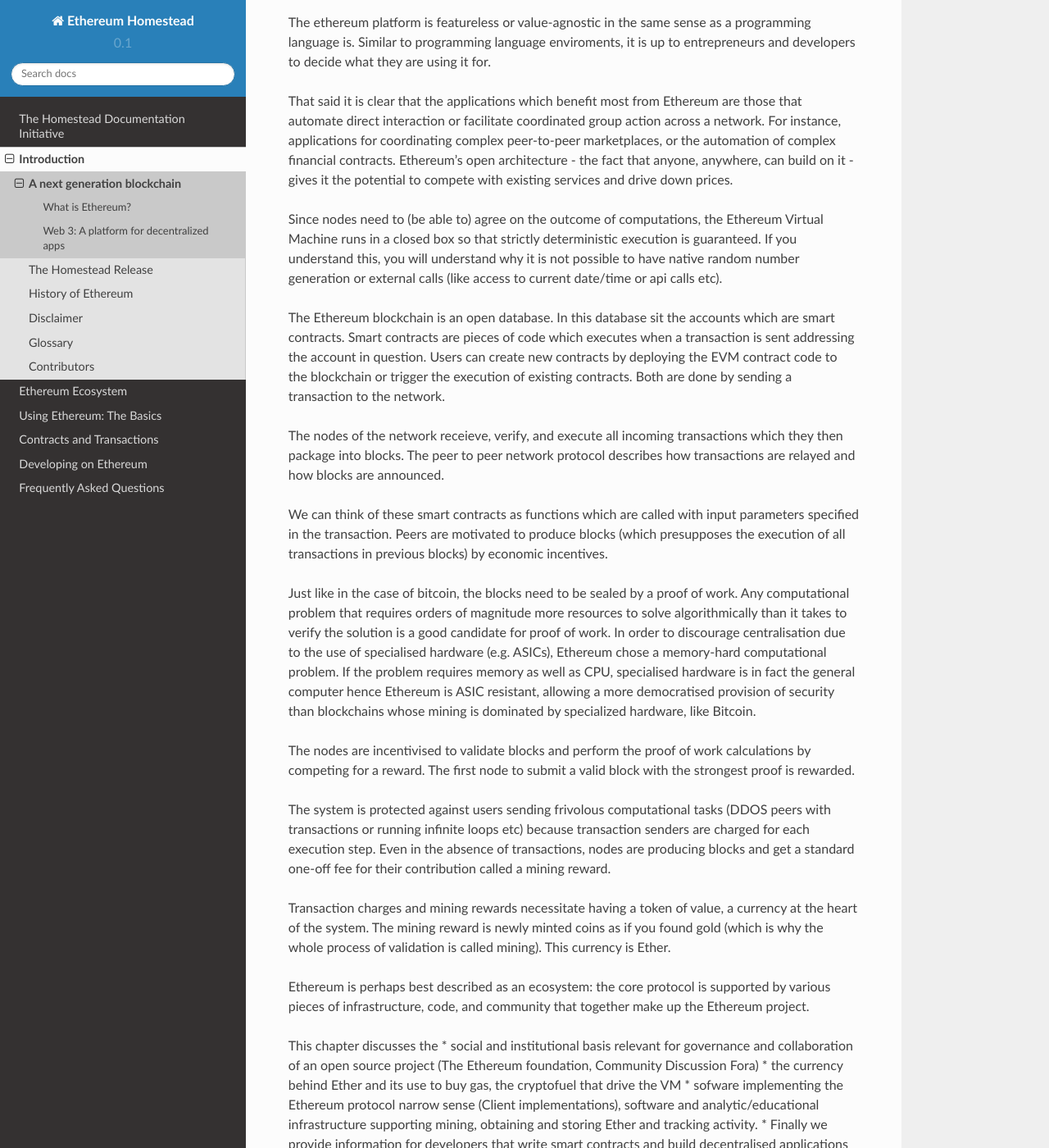
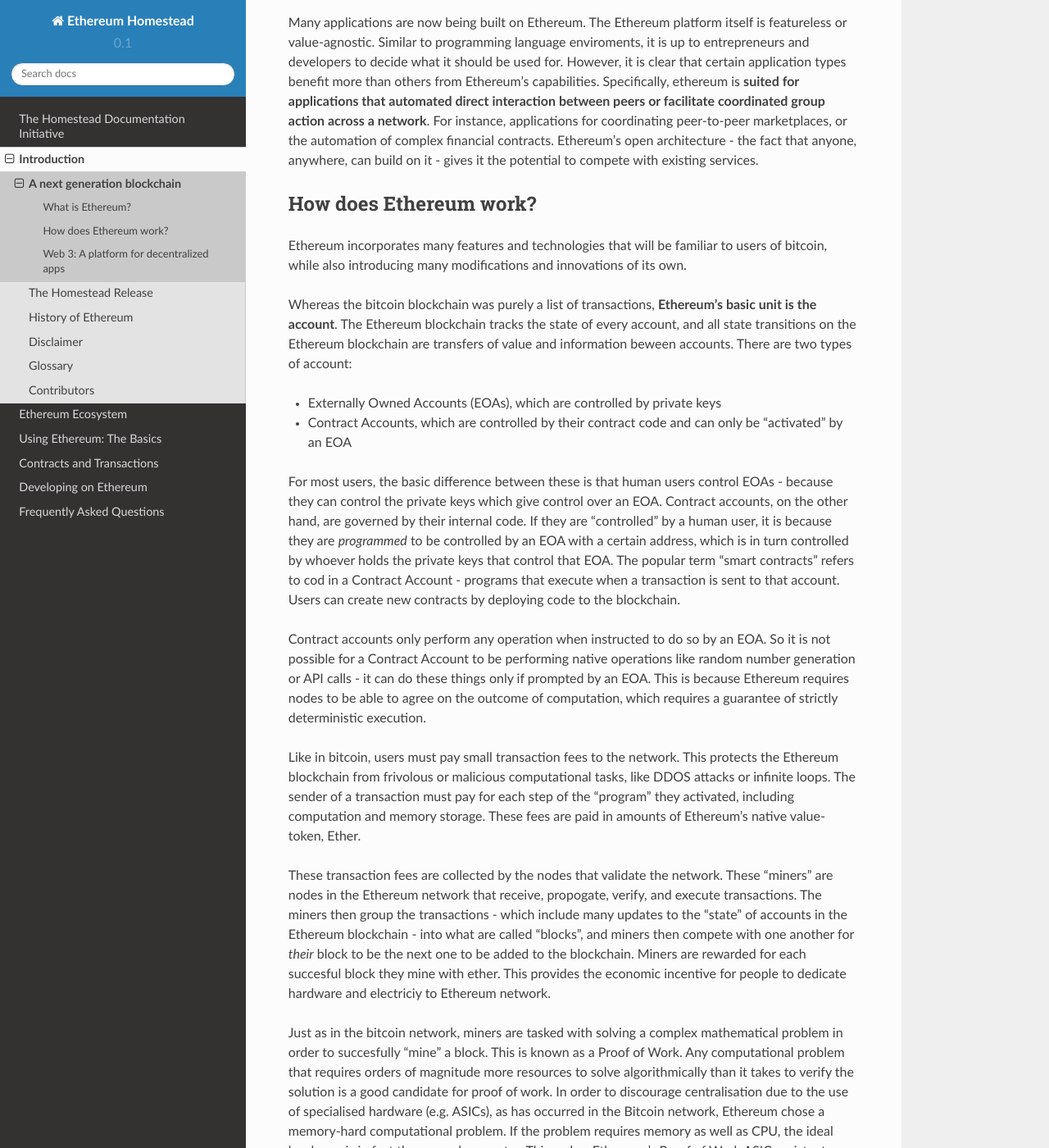
Before and after one commit to ethereum/homestead-guide, a Sphinx documentation site: the page built from source/introduction/what-is-ethereum.rst, in a window 1280 px wide and 1400 px high, scrolled down 1496 px. Shown: the whole window at 82% size. Built offline with Sphinx 7.4.7 and the Read the Docs theme 2.0.0, drawn with Linux system fonts in a browser that asks for light colours; some of the changed text lies outside the part shown.

Commit message:
Update what-is-ethereum.rst

```diff
--- a/source/introduction/what-is-ethereum.rst
+++ b/source/introduction/what-is-ethereum.rst
@@ -3,44 +3,48 @@
 =======================================================================
 A blockchain is a distributed computing architecture where every network node executes and records the same transactions, grouped in blocks. Each block contains a mathematical calculation which verifies that it contains all of the transactions and is based on the previous block. If all nodes in the blockchain network have consensus on each block in the chain, then this enables a sort of distributed ledger or replicated database of the transactions that occurred.
 
-Blockchain technology is the technological basis of Bitcoin, first described by its mysterious author Satoshi Nakamoto in his white paper "Bitcoin: A Peer-to-Peer Electronic Cash System", published in 2008. While the use of blockchains for more general uses was already discussed in the original paper, it was not until a few years later that blockchain technology emerged as a generic term to designate the cryptoeconomic system composed of a transparent open ledger or database representing a state of a complex system, manipulated via transactions propagated across a peer to peer network. In Bitcoin's case the open ledger is conceived of as a table of account balances, and transactions are transfers of the bitcoin token. Due to the decentralised nature of this peer to peer system, secured by cryptography and driven by algorithmically enforced economic incentives coupled with scarcity and controlled issuence (predictable inflation) coded in the protocol, bitcoin is suitable to serve as digital money without a central bank or other centralized authority behind it. This allows trustless finance between individuals.
+Blockchain technology is the technological basis of Bitcoin, first described by its mysterious author Satoshi Nakamoto in his white paper "Bitcoin: A Peer-to-Peer Electronic Cash System", published in 2008. While the use of blockchains for more general uses was already discussed in the original paper, it was not until a few years later that blockchain technology emerged as a generic term to designate the cryptoeconomic system composed of a transparent open ledger or database representing a state of a complex system, manipulated via transactions propagated across a peer to peer network. In Bitcoin's case the open ledger is conceived of as a table of account balances, and transactions are transfers of the bitcoin token. Due to the decentralised nature of this peer to peer system, secured by cryptography and driven by algorithmically enforced economic incentives coupled with scarcity and controlled issuance (predictable inflation) coded in the protocol, bitcoin is suitable to serve as digital money without a central bank or other centralized authority behind it. This allows trustless finance between individuals.
 
 As bitcoin began attracting greater attention from developers and technologists, novel projects began to use the bitcoin network for purposes other than transfers of value tokens. Many of these took the form of "alt coins" - separate blockchains with cryptocurrencies of their own which improved on the original bitcoin protocol to add new features or capabilities. In late 2013, Ethereum's inventor Vitalik Buterin proposed that a single blockchain with the capability to be reprogrammed to perform any arbitrarily complex computation could subsume these many other projects.
 
-In 2014, Ethereum founders Vitalik Buterin, Gavin Wood and Jeffrey Wilcke began work on a next-generation blockchain that had the ambitions to implement a fully general trustless smart contract platform.
+In 2014, Ethereum founders Vitalik Buterin, Gavin Wood and Jeffrey Wilcke began work on a next-generation blockchain that had the ambitions to implement a general fully trustless smart contract platform.
 
 
 ********************************************************************************
 What is Ethereum?
 ********************************************************************************
 
-Ethereum is a programmable blockchain. Rather than give users a set of pre-defined operations (e.g. bitcoin transactions), Ethereum allows users to create their own operations. In this way, it serves as a platform for many different types of decentralized blockchain applications, including cryptocurrencies.
+Ethereum is a programmable blockchain. Rather than give users a set of pre-defined operations (e.g. bitcoin transactions), Ethereum allows users to create their own operations. In this way, it serves as a platform for many different types of decentralized blockchain applications, including but not limited to cryptocurrencies.
 
 Ethereum in the narrow sense refers to a suite of protocols that define a platform for decentralised applications. At the heart of it is the Ethereum Virtual Machine ("EVM"), which can execute code of arbitrary algorithmic complexity. In computer science terms, Ethereum is "turing complete". Developers can create applications that run on the EVM using friendly programming languages modelled on existing languages like javascript and python.
 
-Like any blockchain, Ethereum also includes a peer to peer network protocol. The ethereum blockchain database is maintained and updated by many nodes connected to the network. Each and every node of the network runs the EVM and executes the same instructions. For this reason, Ethereum is sometimes described evocatively as a "world computer".
+Like any blockchain, Ethereum also includes a peer-to-peer network protocol. The ethereum blockchain database is maintained and updated by many nodes connected to the network. Each and every node of the network runs the EVM and executes the same instructions. For this reason, Ethereum is sometimes described evocatively as a "world computer".
 
 This massive parallelisation of computing across the entire Ethereum network is not done to make computation more efficient. In fact, this process makes computation on Ethereum far slower and more expensive than on a traditional "computer". Rather, every Ethereum node runs the EVM in order to maintain consensus across the blockchain. Decentralized consensus gives Ethereum extreme levels of fault tolerance, ensures zero downtime, and makes data stored on the blockchain forever unchangeable and censorship-resistant.
 
-The ethereum platform is featureless or value-agnostic in the same sense as a programming language is. Similar to programming language enviroments, it is up to entrepreneurs and developers to decide what they are using it for.
+Many applications are now being built on Ethereum. The Ethereum platform itself is featureless or value-agnostic. Similar to programming language enviroments, it is up to entrepreneurs and developers to decide what it should be used for. However, it is clear that certain application types benefit more than others from Ethereum's capabilities. Specifically, ethereum is **suited for applications that automated direct interaction between peers or facilitate coordinated group action across a network**. For instance, applications for coordinating peer-to-peer marketplaces, or the automation of complex financial contracts. Ethereum's open architecture - the fact that anyone, anywhere, can build on it - gives it the potential to compete with existing services.
 
-That said it is clear that the applications which benefit most from Ethereum are those that automate direct interaction or facilitate coordinated group action across a network. For instance, applications for coordinating complex peer-to-peer marketplaces, or the automation of complex financial contracts. Ethereum's open architecture - the fact that anyone, anywhere, can build on it - gives it the potential to compete with existing services and drive down prices.
+********************************************************************************
+How does Ethereum work?
+********************************************************************************
 
-Since nodes need to (be able to) agree on the outcome of computations, the Ethereum Virtual Machine runs in a closed box so that strictly deterministic execution is guaranteed. If you understand this, you will understand why it is not possible to have native random number generation or external calls (like access to current date/time or api calls etc).
+Ethereum incorporates many features and technologies that will be familiar to users of bitcoin, while also introducing many modifications and innovations of its own.
 
-The Ethereum blockchain is an open database. In this database sit the accounts which are smart contracts. Smart contracts are pieces of code which executes when a transaction is sent addressing the account in question. Users can create new contracts by deploying the EVM contract code to the blockchain or trigger the execution of existing contracts. Both are done by sending a transaction to the network.
+Whereas the bitcoin blockchain was purely a list of transactions, **Ethereum's basic unit is the account**. The Ethereum blockchain tracks the state of every account, and all state transitions on the Ethereum blockchain are transfers of value and information beween accounts. There are two types of account:
 
-The nodes of the network receieve, verify, and execute all incoming transactions which they then package into blocks. The peer to peer network protocol describes how transactions are relayed and how blocks are announced.
+- Externally Owned Accounts (EOAs), which are controlled by private keys
+- Contract Accounts, which are controlled by their contract code and can only be "activated" by an EOA
 
-We can think of these smart contracts as functions which are called with input parameters specified in the transaction. Peers are motivated to produce blocks (which presupposes the execution of all transactions in previous blocks) by economic incentives.
+For most users, the basic difference between these is that human users control EOAs - because they can control the private keys which give control over an EOA. Contract accounts, on the other hand, are governed by their internal code. If they are "controlled" by a human user, it is because they are *programmed* to be controlled by an EOA with a certain address, which is in turn controlled by whoever holds the private keys that control that EOA. The popular term "smart contracts" refers to cod in a Contract Account - programs that execute when a transaction is sent to that account. Users can create new contracts by deploying code to the blockchain.
 
-Just like in the case of bitcoin, the blocks need to be sealed by a proof of work. Any computational problem that requires orders of magnitude more resources to solve algorithmically than it takes to verify the solution is a good candidate for proof of work. In order to discourage centralisation due to the use of specialised hardware (e.g. ASICs), Ethereum chose a memory-hard computational problem. If the problem requires memory as well as CPU, specialised hardware is in fact the general computer hence Ethereum is ASIC resistant, allowing a more democratised provision of security than blockchains whose mining is dominated by specialized hardware, like Bitcoin.
+Contract accounts only perform any operation when instructed to do so by an EOA. So it is not possible for a Contract Account to be performing native operations like random number generation or API calls - it can do these things only if prompted by an EOA. This is because Ethereum requires nodes to be able to agree on the outcome of computation, which requires a guarantee of strictly deterministic execution.
 
-The nodes are incentivised to validate blocks and perform the proof of work calculations by competing for a reward. The first node to submit a valid block with the strongest proof is rewarded.
+Like in bitcoin, users must pay small transaction fees to the network. This protects the Ethereum blockchain from frivolous or malicious computational tasks, like DDOS attacks or infinite loops. The sender of a transaction must pay for each step of the "program" they activated, including computation and memory storage.  These fees are paid in amounts of Ethereum's native value-token, Ether.
 
-The system is protected against users sending frivolous computational tasks (DDOS peers with transactions or running infinite loops etc) because transaction senders are charged for each execution step. Even in the absence of transactions, nodes are producing blocks and get a standard one-off fee for their contribution called a mining reward.
+These transaction fees are collected by the nodes that validate the network. These "miners" are nodes in the Ethereum network that receive, propogate, verify, and execute transactions. The miners then group the transactions - which include many updates to the "state" of accounts in the Ethereum blockchain - into what are called "blocks", and miners then compete with one another for *their* block to be the next one to be added to the blockchain. Miners are rewarded for each succesful block they mine with ether. This provides the economic incentive for people to dedicate hardware and electriciy to Ethereum network.
 
-Transaction charges and mining rewards necessitate having a token of value, a currency at the heart of the system. The mining reward is newly minted coins as if you found gold (which is why the whole process of validation is called mining). This currency is Ether.
+Just as in the bitcoin network, miners are tasked with solving a complex mathematical problem in order to succesfully "mine" a block. This is known as a Proof of Work. Any computational problem that requires orders of magnitude more resources to solve algorithmically than it takes to verify the solution is a good candidate for proof of work. In order to discourage centralisation due to the use of specialised hardware (e.g. ASICs), as has occurred in the Bitcoin network, Ethereum chose a memory-hard computational problem. If the problem requires memory as well as CPU, the ideal hardware is in fact the general computer. This makes Ethereum's Proof of Work ASIC-resistant, allowing a more decentralized distribution of of security than blockchains whose mining is dominated by specialized hardware, like Bitcoin.
+
 
 Ethereum is perhaps best described as an ecosystem: the core protocol is supported by various pieces of infrastructure, code, and community that together make up the Ethereum project.
 
```
